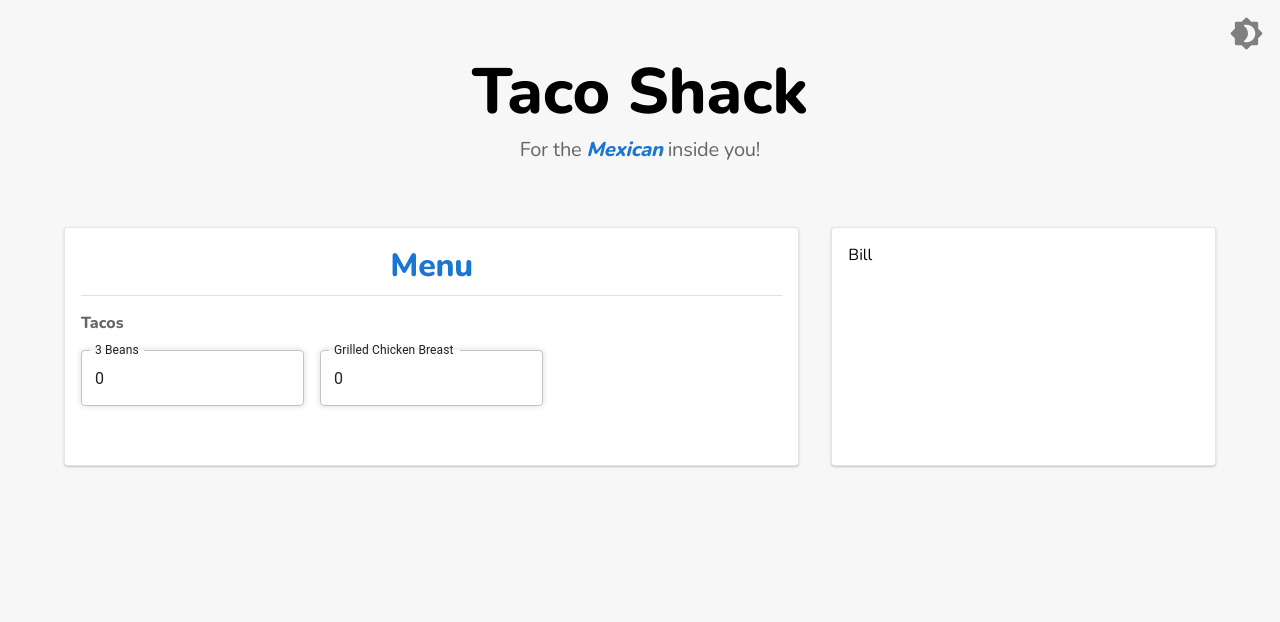
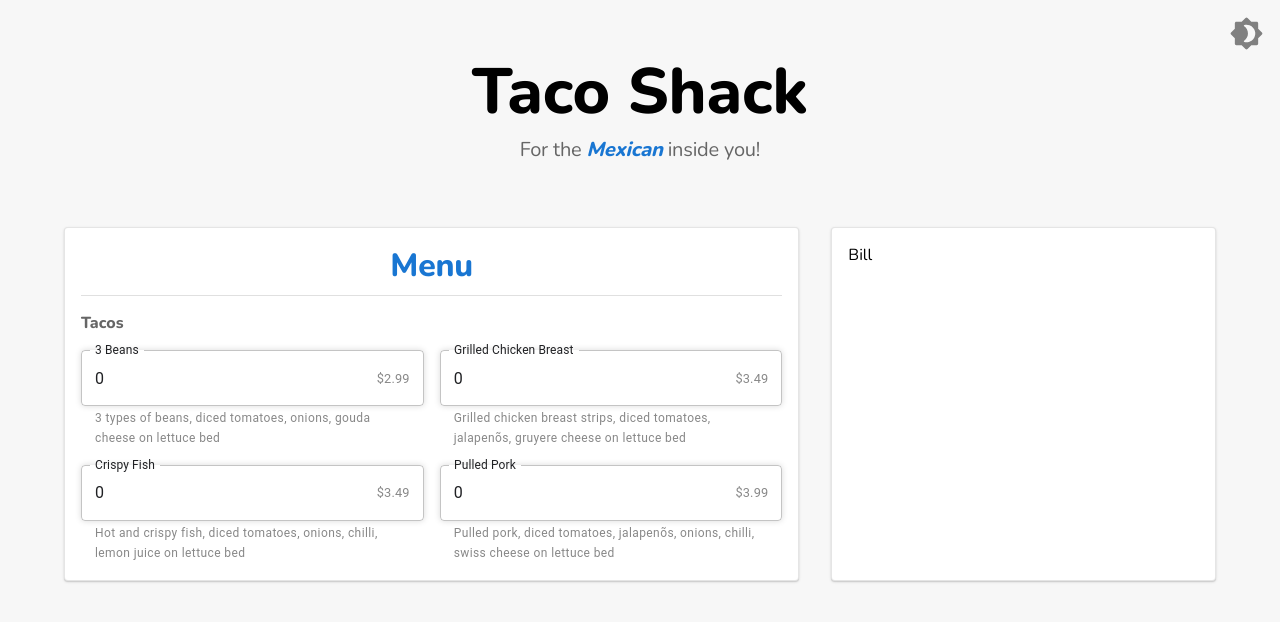
Before and after one commit to DemonDaddy22/all-about-reactJS, a React (Create React App) app: page /#/bill-generator in a window 1280 px wide. Shown: the top 622 px of the page. Built offline with nearby package versions, Linux system fonts and the light colour scheme.

Commit message:
add helper text to input and taco inputs to menu

```diff
--- a/src/components/BillGenerator/components/TacoMenu/index.js
+++ b/src/components/BillGenerator/components/TacoMenu/index.js
@@ -1,7 +1,8 @@
 import React from 'react';
-import Input from '../../../../ui-components/Input';
 
 import classes from './styles.module.css';
+import Input from '../../../../ui-components/Input';
+import { InputAdornment } from '@material-ui/core';
 
 const TacoMenu = React.memo(({ }) => {
     return <>
@@ -10,10 +11,26 @@ const TacoMenu = React.memo(({ }) => {
         <div className={classes.categoryContainer}>
             <div className={classes.categoryTitle}>Tacos</div>
             <div className={classes.categoryContent}>
-                <Input id='veg-taco' type='number' onChange={() => { }} value={0} variant='outlined' fullWidth
-                    helperText='Juicy beans will drive you crazy will drive you crazy' label='3 Beans' rootInputStyles={{ color: 'var(--text)', borderRadius: 'inherit' }} />
-                <Input id='chicken-taco' type='number' onChange={() => { }} value={0} variant='outlined' fullWidth
-                    label='Grilled Chicken Breast' rootInputStyles={{ color: 'var(--text)', borderRadius: 'inherit' }} />
+                <Input id='bean-taco' type='number' onChange={() => { }} value={0} variant='outlined' fullWidth
+                    helperText='3 types of beans, diced tomatoes, onions, gouda cheese on lettuce bed' label='3 Beans'
+                    rootInputStyles={{ color: 'var(--text)', borderRadius: 'inherit' }} InputProps={{
+                        endAdornment: <InputAdornment position='end'><div className={classes.adornmentLabel}>$2.99</div></InputAdornment>,
+                    }} />
+                <Input id='chicken-breast-taco' type='number' onChange={() => { }} value={0} variant='outlined' fullWidth
+                    helperText='Grilled chicken breast strips, diced tomatoes, jalapenõs, gruyere cheese on lettuce bed' label='Grilled Chicken Breast'
+                    rootInputStyles={{ color: 'var(--text)', borderRadius: 'inherit' }} InputProps={{
+                        endAdornment: <InputAdornment position='end'><div className={classes.adornmentLabel}>$3.49</div></InputAdornment>,
+                    }} />
+                <Input id='fish-taco' type='number' onChange={() => { }} value={0} variant='outlined' fullWidth
+                    helperText='Hot and crispy fish, diced tomatoes, onions, chilli, lemon juice on lettuce bed' label='Crispy Fish'
+                    rootInputStyles={{ color: 'var(--text)', borderRadius: 'inherit' }} InputProps={{
+                        endAdornment: <InputAdornment position='end'><div className={classes.adornmentLabel}>$3.49</div></InputAdornment>,
+                    }} />
+                <Input id='pork-taco' type='number' onChange={() => { }} value={0} variant='outlined' fullWidth
+                    helperText='Pulled pork, diced tomatoes, jalapenõs, onions, chilli, swiss cheese on lettuce bed' label='Pulled Pork'
+                    rootInputStyles={{ color: 'var(--text)', borderRadius: 'inherit' }} InputProps={{
+                        endAdornment: <InputAdornment position='end'><div className={classes.adornmentLabel}>$3.99</div></InputAdornment>,
+                    }} />
             </div>
         </div>
     </>;
--- a/src/components/BillGenerator/components/TacoMenu/styles.module.css
+++ b/src/components/BillGenerator/components/TacoMenu/styles.module.css
@@ -33,14 +33,15 @@
     gap: 1rem;
 }
 
+.adornmentLabel {
+    margin-left: 0.5rem;
+    font-size: 0.8rem;
+    color: var(--text-obscurer);
+    transition: color 0.5s ease-in-out;
+}
+
 @media (min-width: 900px) {
     .categoryContent {
         grid-template-columns: 1fr 1fr;
     }
 }
-
-@media (min-width: 1200px) {
-    .categoryContent {
-        grid-template-columns: 1fr 1fr 1fr;
-    }
-}
--- a/src/ui-components/Input/index.js
+++ b/src/ui-components/Input/index.js
@@ -28,7 +28,7 @@ const styles = {
             borderColor: 'var(--theme-color)',
         },
         '& .MuiFormHelperText-root': {
-            color: '#FFF'
+            color: 'var(--text-obscurer)'
         }
     })
 };
```
